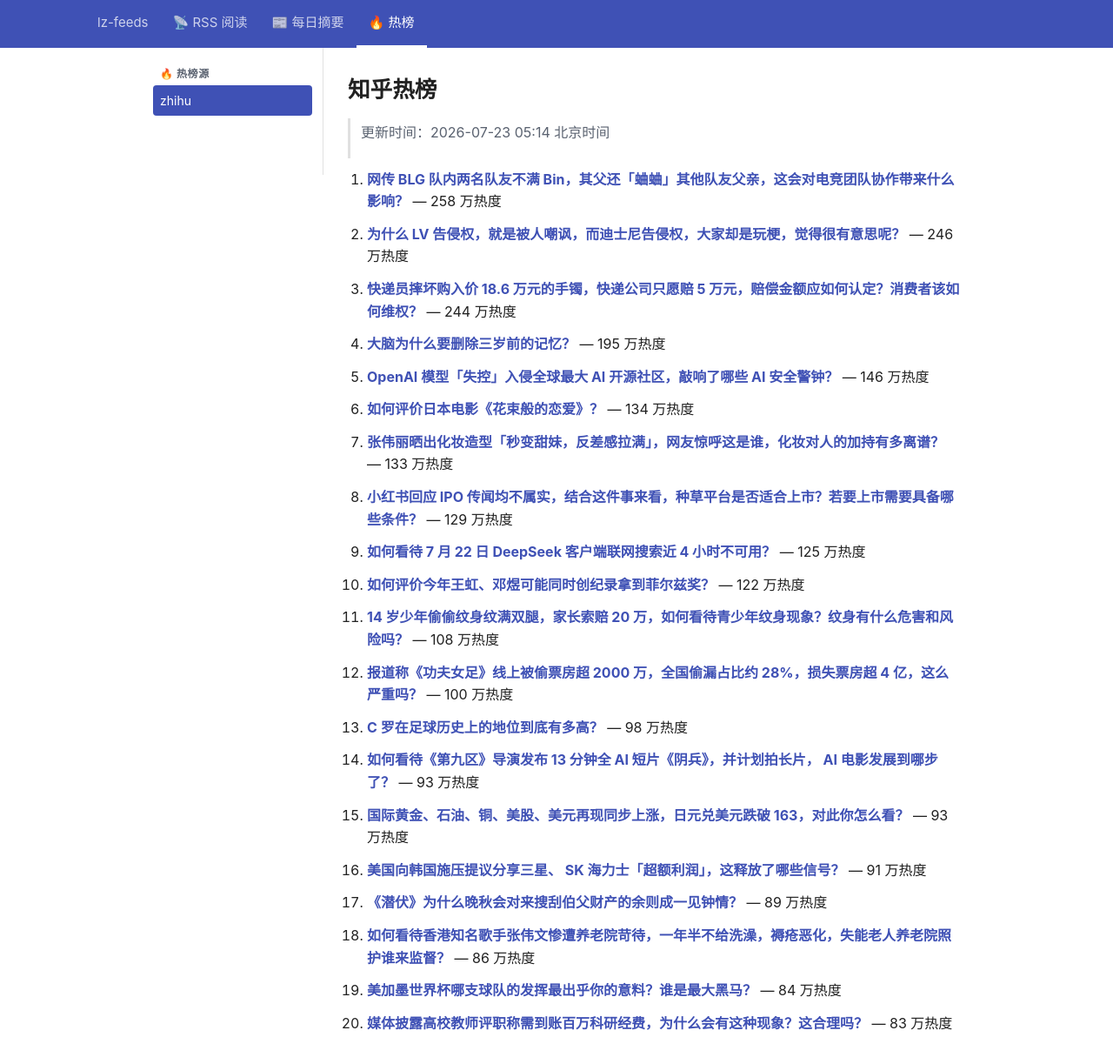
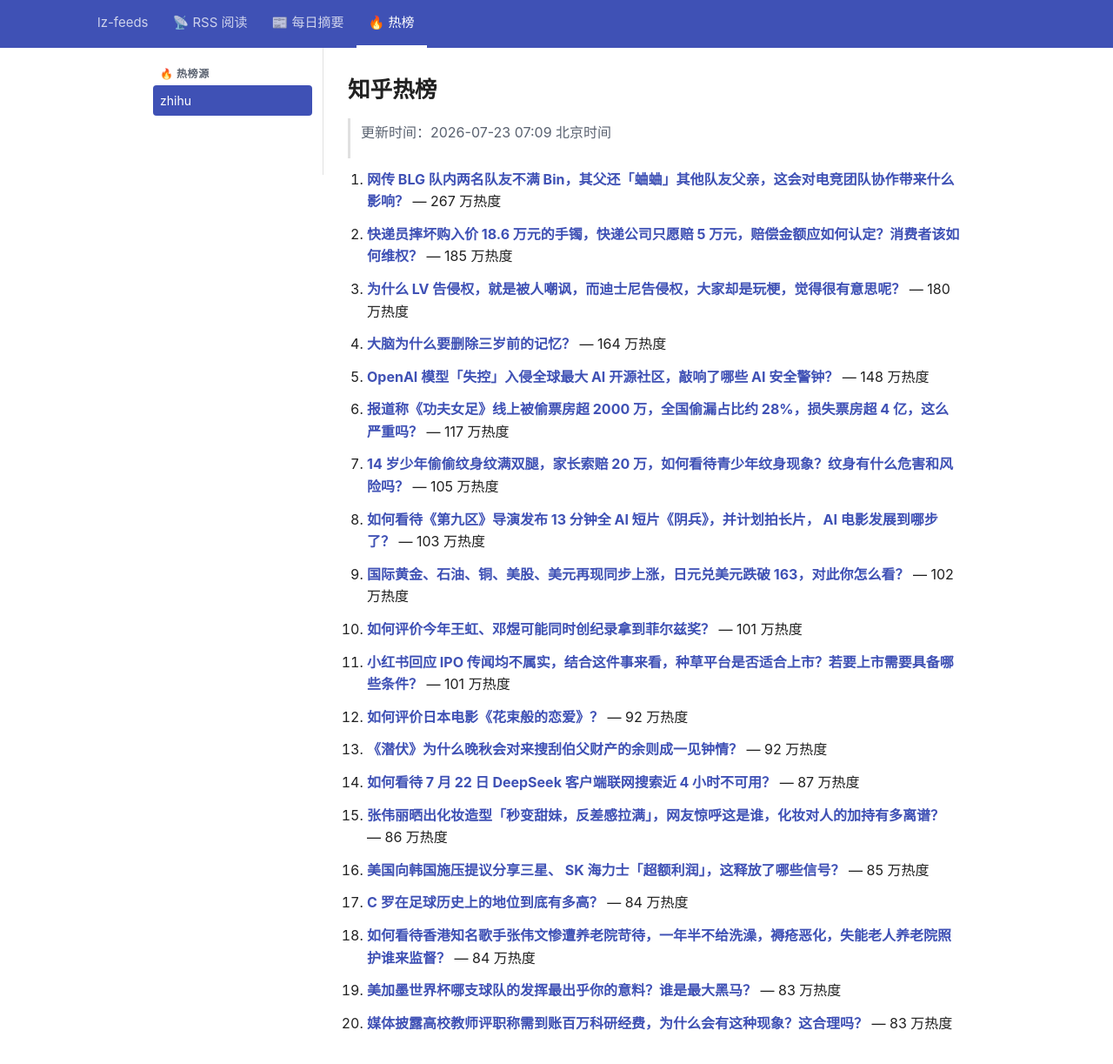
Before and after one commit to lizhang0101/lz-feeds, a Jekyll site: the page built from _hotlist/zhihu.md, in a window 1280 px wide and 1253 px high. Shown: the top 1223 px of the window at 87% size. Built offline with Jekyll 4.4.1, drawn with Linux system fonts in a browser that asks for light colours.

Commit message:
hotlist: 2026-07-22T23:09Z

```diff
--- a/_hotlist/zhihu.md
+++ b/_hotlist/zhihu.md
@@ -1,48 +1,48 @@
 ---
-updated: 2026-07-23 05:14 北京时间
+updated: 2026-07-23 07:09 北京时间
 count: 20
 ---
 
 # 知乎热榜
 
-> 更新时间：2026-07-23 05:14 北京时间
+> 更新时间：2026-07-23 07:09 北京时间
 
-1. **[网传 BLG 队内两名队友不满 Bin，其父还「蛐蛐」其他队友父亲，这会对电竞团队协作带来什么影响？](https://www.zhihu.com/question/2063244657866418000)** — 258 万热度
+1. **[网传 BLG 队内两名队友不满 Bin，其父还「蛐蛐」其他队友父亲，这会对电竞团队协作带来什么影响？](https://www.zhihu.com/question/2063244657866418000)** — 267 万热度
 
-2. **[为什么 LV 告侵权，就是被人嘲讽，而迪士尼告侵权，大家却是玩梗，觉得很有意思呢？](https://www.zhihu.com/question/2056857053994525624)** — 246 万热度
+2. **[快递员摔坏购入价 18.6 万元的手镯，快递公司只愿赔 5 万元，赔偿金额应如何认定？消费者该如何维权？](https://www.zhihu.com/question/2060880883452793625)** — 185 万热度
 
-3. **[快递员摔坏购入价 18.6 万元的手镯，快递公司只愿赔 5 万元，赔偿金额应如何认定？消费者该如何维权？](https://www.zhihu.com/question/2060880883452793625)** — 244 万热度
+3. **[为什么 LV 告侵权，就是被人嘲讽，而迪士尼告侵权，大家却是玩梗，觉得很有意思呢？](https://www.zhihu.com/question/2056857053994525624)** — 180 万热度
 
-4. **[大脑为什么要删除三岁前的记忆？](https://www.zhihu.com/question/2061935759511368565)** — 195 万热度
+4. **[大脑为什么要删除三岁前的记忆？](https://www.zhihu.com/question/2061935759511368565)** — 164 万热度
 
-5. **[OpenAI 模型「失控」入侵全球最大 AI 开源社区，敲响了哪些 AI 安全警钟？](https://www.zhihu.com/question/2063264614834336987)** — 146 万热度
+5. **[OpenAI 模型「失控」入侵全球最大 AI 开源社区，敲响了哪些 AI 安全警钟？](https://www.zhihu.com/question/2063264614834336987)** — 148 万热度
 
-6. **[如何评价日本电影《花束般的恋爱》？](https://www.zhihu.com/question/461455834)** — 134 万热度
+6. **[报道称《功夫女足》线上被偷票房超 2000 万，全国偷漏占比约 28%，损失票房超 4 亿，这么严重吗？](https://www.zhihu.com/question/2063269666466932392)** — 117 万热度
 
-7. **[张伟丽晒出化妆造型「秒变甜妹，反差感拉满」，网友惊呼这是谁，化妆对人的加持有多离谱？](https://www.zhihu.com/question/2063206445076542255)** — 133 万热度
+7. **[14 岁少年偷偷纹身纹满双腿，家长索赔 20 万，如何看待青少年纹身现象？纹身有什么危害和风险吗？](https://www.zhihu.com/question/2062507625783226699)** — 105 万热度
 
-8. **[小红书回应 IPO 传闻均不属实，结合这件事来看，种草平台是否适合上市？若要上市需要具备哪些条件？](https://www.zhihu.com/question/2063228417642967287)** — 129 万热度
+8. **[如何看待《第九区》导演发布 13 分钟全 AI 短片《阴兵》，并计划拍长片， AI 电影发展到哪步了？](https://www.zhihu.com/question/2062918586486583714)** — 103 万热度
 
-9. **[如何看待 7 月 22 日 DeepSeek 客户端联网搜索近 4 小时不可用？](https://www.zhihu.com/question/2063241470010822764)** — 125 万热度
+9. **[国际黄金、石油、铜、美股、美元再现同步上涨，日元兑美元跌破 163，对此你怎么看？](https://www.zhihu.com/question/2063182962879993810)** — 102 万热度
 
-10. **[如何评价今年王虹、邓煜可能同时创纪录拿到菲尔兹奖？](https://www.zhihu.com/question/2043103002907738805)** — 122 万热度
+10. **[如何评价今年王虹、邓煜可能同时创纪录拿到菲尔兹奖？](https://www.zhihu.com/question/2043103002907738805)** — 101 万热度
 
-11. **[14 岁少年偷偷纹身纹满双腿，家长索赔 20 万，如何看待青少年纹身现象？纹身有什么危害和风险吗？](https://www.zhihu.com/question/2062507625783226699)** — 108 万热度
+11. **[小红书回应 IPO 传闻均不属实，结合这件事来看，种草平台是否适合上市？若要上市需要具备哪些条件？](https://www.zhihu.com/question/2063228417642967287)** — 101 万热度
 
-12. **[报道称《功夫女足》线上被偷票房超 2000 万，全国偷漏占比约 28%，损失票房超 4 亿，这么严重吗？](https://www.zhihu.com/question/2063269666466932392)** — 100 万热度
+12. **[如何评价日本电影《花束般的恋爱》？](https://www.zhihu.com/question/461455834)** — 92 万热度
 
-13. **[C 罗在足球历史上的地位到底有多高？](https://www.zhihu.com/question/2061419922199156216)** — 98 万热度
+13. **[《潜伏》为什么晚秋会对来搜刮伯父财产的余则成一见钟情？](https://www.zhihu.com/question/14075531614)** — 92 万热度
 
-14. **[如何看待《第九区》导演发布 13 分钟全 AI 短片《阴兵》，并计划拍长片， AI 电影发展到哪步了？](https://www.zhihu.com/question/2062918586486583714)** — 93 万热度
+14. **[如何看待 7 月 22 日 DeepSeek 客户端联网搜索近 4 小时不可用？](https://www.zhihu.com/question/2063241470010822764)** — 87 万热度
 
-15. **[国际黄金、石油、铜、美股、美元再现同步上涨，日元兑美元跌破 163，对此你怎么看？](https://www.zhihu.com/question/2063182962879993810)** — 93 万热度
+15. **[张伟丽晒出化妆造型「秒变甜妹，反差感拉满」，网友惊呼这是谁，化妆对人的加持有多离谱？](https://www.zhihu.com/question/2063206445076542255)** — 86 万热度
 
-16. **[美国向韩国施压提议分享三星、 SK 海力士「超额利润」，这释放了哪些信号？](https://www.zhihu.com/question/2061557759359840568)** — 91 万热度
+16. **[美国向韩国施压提议分享三星、 SK 海力士「超额利润」，这释放了哪些信号？](https://www.zhihu.com/question/2061557759359840568)** — 85 万热度
 
-17. **[《潜伏》为什么晚秋会对来搜刮伯父财产的余则成一见钟情？](https://www.zhihu.com/question/14075531614)** — 89 万热度
+17. **[C 罗在足球历史上的地位到底有多高？](https://www.zhihu.com/question/2061419922199156216)** — 84 万热度
 
-18. **[如何看待香港知名歌手张伟文惨遭养老院苛待，一年半不给洗澡，褥疮恶化，失能老人养老院照护谁来监督？](https://www.zhihu.com/question/2062878068759160084)** — 86 万热度
+18. **[如何看待香港知名歌手张伟文惨遭养老院苛待，一年半不给洗澡，褥疮恶化，失能老人养老院照护谁来监督？](https://www.zhihu.com/question/2062878068759160084)** — 84 万热度
 
-19. **[美加墨世界杯哪支球队的发挥最出乎你的意料？谁是最大黑马？](https://www.zhihu.com/question/2062192708639094132)** — 84 万热度
+19. **[美加墨世界杯哪支球队的发挥最出乎你的意料？谁是最大黑马？](https://www.zhihu.com/question/2062192708639094132)** — 83 万热度
 
 20. **[媒体披露高校教师评职称需到账百万科研经费，为什么会有这种现象？这合理吗？](https://www.zhihu.com/question/2059646616953418885)** — 83 万热度
```
